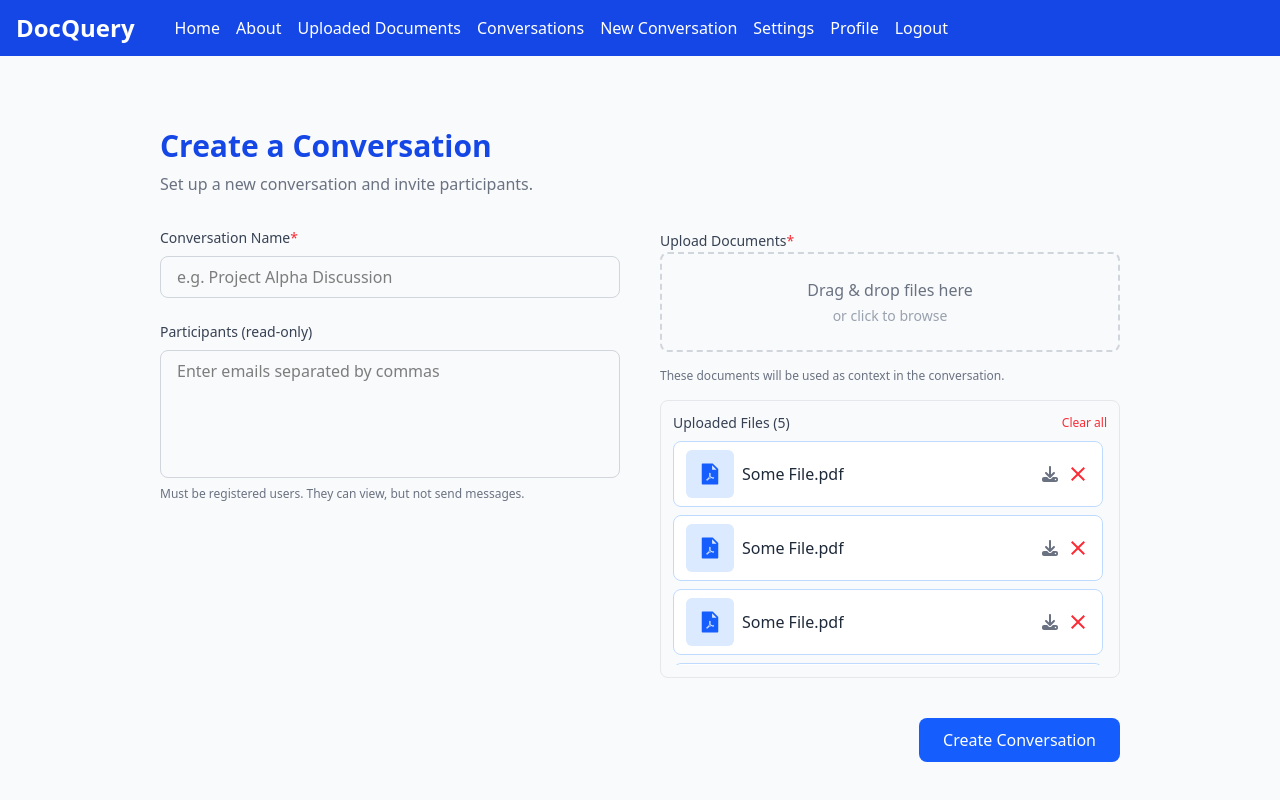
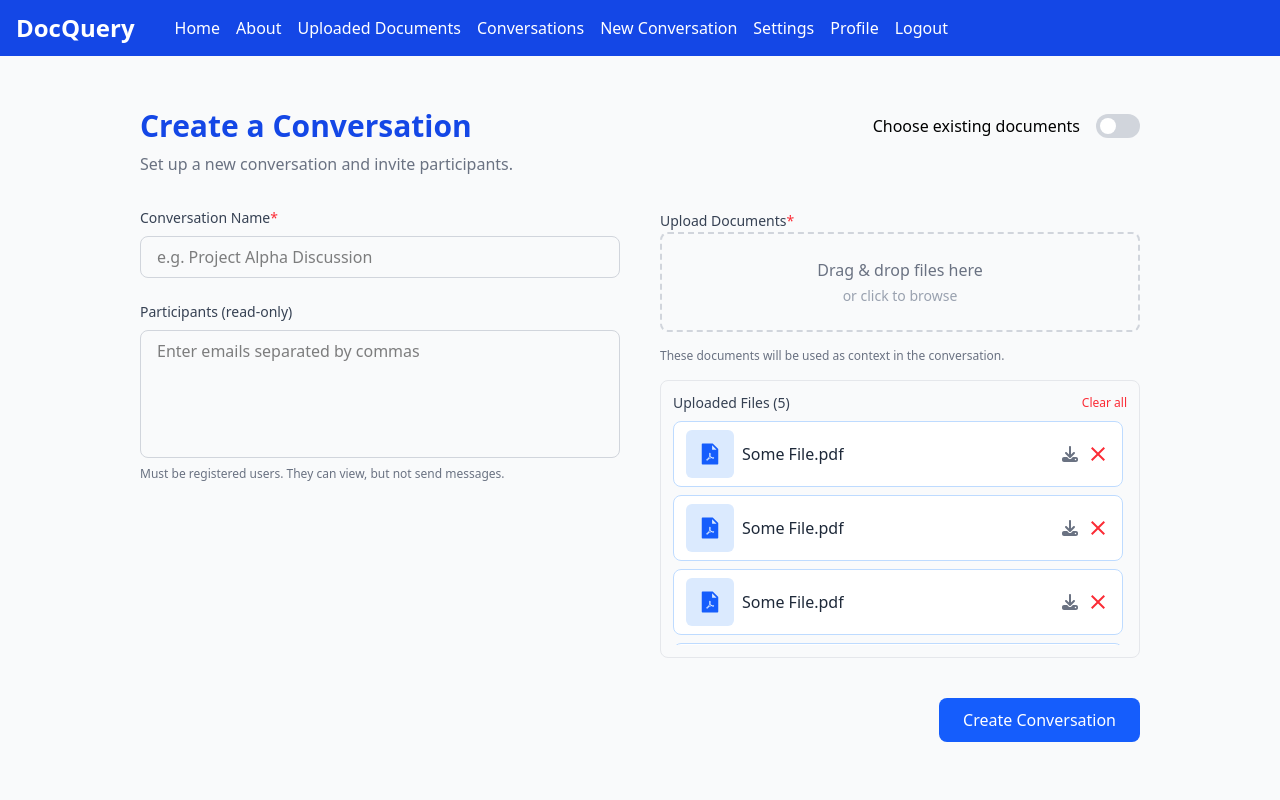
Before and after one commit to Hairum-Qureshi/DocQuery, a React (Vite) app in the folder apps/frontend/: page /new in a window 1280 px wide. Shown: the top 800 px of the page. Built offline with nearby package versions, Linux system fonts and the light colour scheme; no server answers.

Commit message:
added toggle to switch between showing a textarea to allow users to list uploaded PDFs links instead of file uploads

```diff
--- a/apps/frontend/src/pages/CreateConversationForm.tsx
+++ b/apps/frontend/src/pages/CreateConversationForm.tsx
@@ -1,12 +1,32 @@
+import { useState } from "react";
 import UploadedPDF from "../components/UploadedPDF";
 
+// TODO - maybe have it so that the user can select existing uploaded documents as well instead of having to upload them
+
 export default function CreateConversationForm() {
+	const [enabled, setEnabled] = useState(false);
+
 	return (
 		<div className="min-h-screen bg-gray-50 flex justify-center px-6 py-10">
-			<div className="w-full max-w-5xl rounded-xl p-8">
+			<div className="w-full max-w-5xl rounded-xl p-3">
+				<div className="flex items-center">
 					<h2 className="text-3xl font-semibold text-blue-700">
 						Create a Conversation
 					</h2>
+					<p className="ml-auto mr-4">Choose existing documents</p>
+					<button
+						onClick={() => setEnabled(!enabled)}
+						className={`relative inline-flex hover:cursor-pointer h-6 w-11 items-center rounded-full transition-colors ${
+							enabled ? "bg-blue-600" : "bg-gray-300"
+						}`}
+					>
+						<span
+							className={`inline-block h-4 w-4 transform rounded-full bg-white transition-transform ${
+								enabled ? "translate-x-6" : "translate-x-1"
+							}`}
+						/>
+					</button>
+				</div>
 				<p className="text-gray-500 mt-2">
 					Set up a new conversation and invite participants.
 				</p>
@@ -47,22 +67,21 @@ export default function CreateConversationForm() {
 
 						{/* RIGHT SIDE */}
 						<div className="flex-1 space-y-4">
+							{!enabled ? (
+								<>
 									<label className="text-sm font-medium text-gray-700">
 										Upload Documents
 										<span className="text-red-500">*</span>
 									</label>
-
-							{/* Upload Box */}
 									<div className="border-2 border-dashed border-gray-300 rounded-lg p-6 flex flex-col items-center justify-center text-center hover:border-blue-400 transition cursor-pointer">
 										<p className="text-gray-500">Drag & drop files here</p>
-								<p className="text-sm text-gray-400 mt-1">or click to browse</p>
+										<p className="text-sm text-gray-400 mt-1">
+											or click to browse
+										</p>
 									</div>
-
 									<p className="text-xs text-gray-500">
 										These documents will be used as context in the conversation.
 									</p>
-
-							{/* Uploaded Files Section */}
 									<div className="mt-4 bg-gray-50 border border-gray-200 rounded-lg p-3">
 										<div className="flex items-center justify-between mb-2">
 											<p className="text-sm font-medium text-gray-700">
@@ -84,6 +103,24 @@ export default function CreateConversationForm() {
 											<UploadedPDF reducePadding showRemove />
 										</div>
 									</div>
+								</>
+							) : (
+								<div className="flex flex-col space-y-2">
+									<label className="text-sm font-medium text-gray-700">
+										List of uploaded document URLs (comma separated)
+										<span className="text-red-500">*</span>
+									</label>
+									<textarea
+										placeholder="e.g. https://example.com/doc1.pdf, https://example.com/doc2.pdf"
+										className="border border-gray-300 rounded-lg px-4 py-2 h-56 resize-none focus:outline-none focus:ring-2 focus:ring-blue-500 focus:border-blue-500 transition"
+									/>
+									<p className="text-xs text-gray-500 mt-1">
+										These documents will be used as context in the conversation
+										and must be documents you or your team have uploaded. You can find the URLs of your
+										uploaded documents in your profile under "My Documents".
+									</p>
+								</div>
+							)}
 						</div>
 					</div>
 
```
Lines whose indentation alone changed are shown as unchanged.
